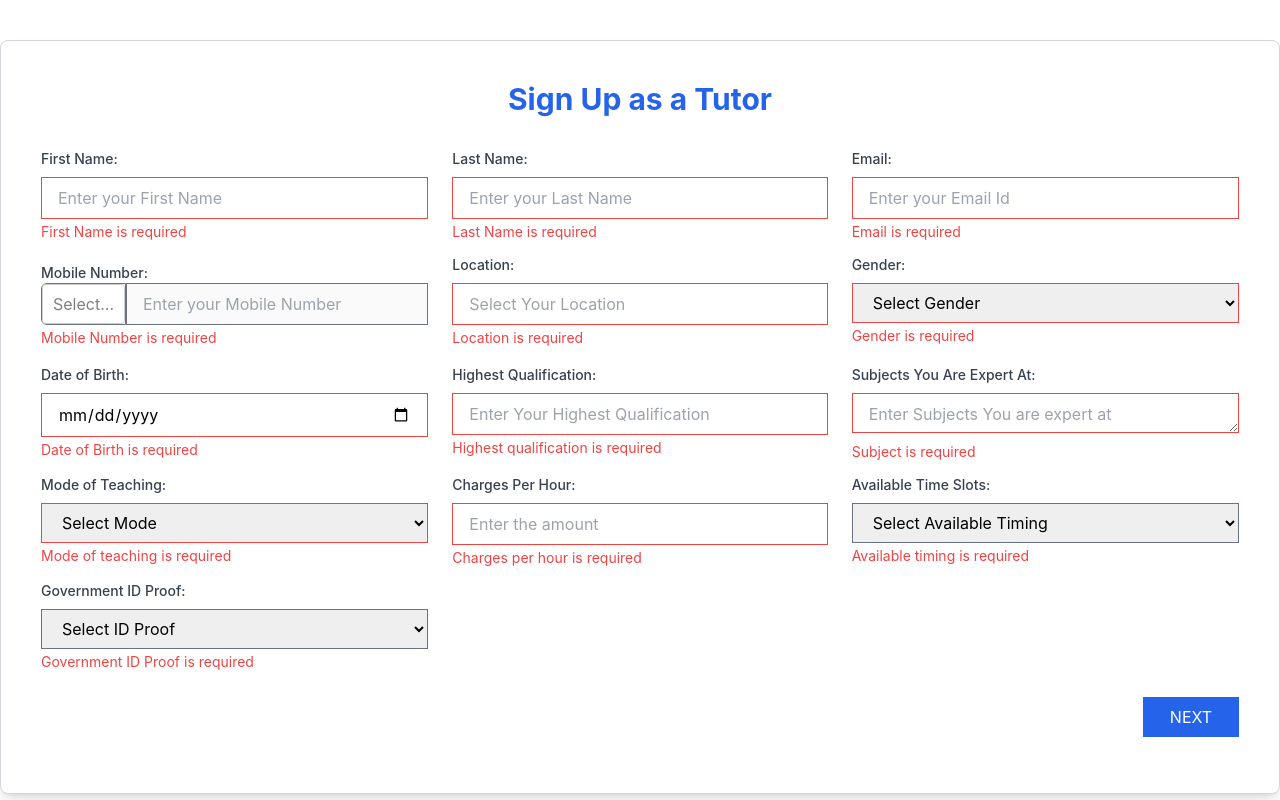
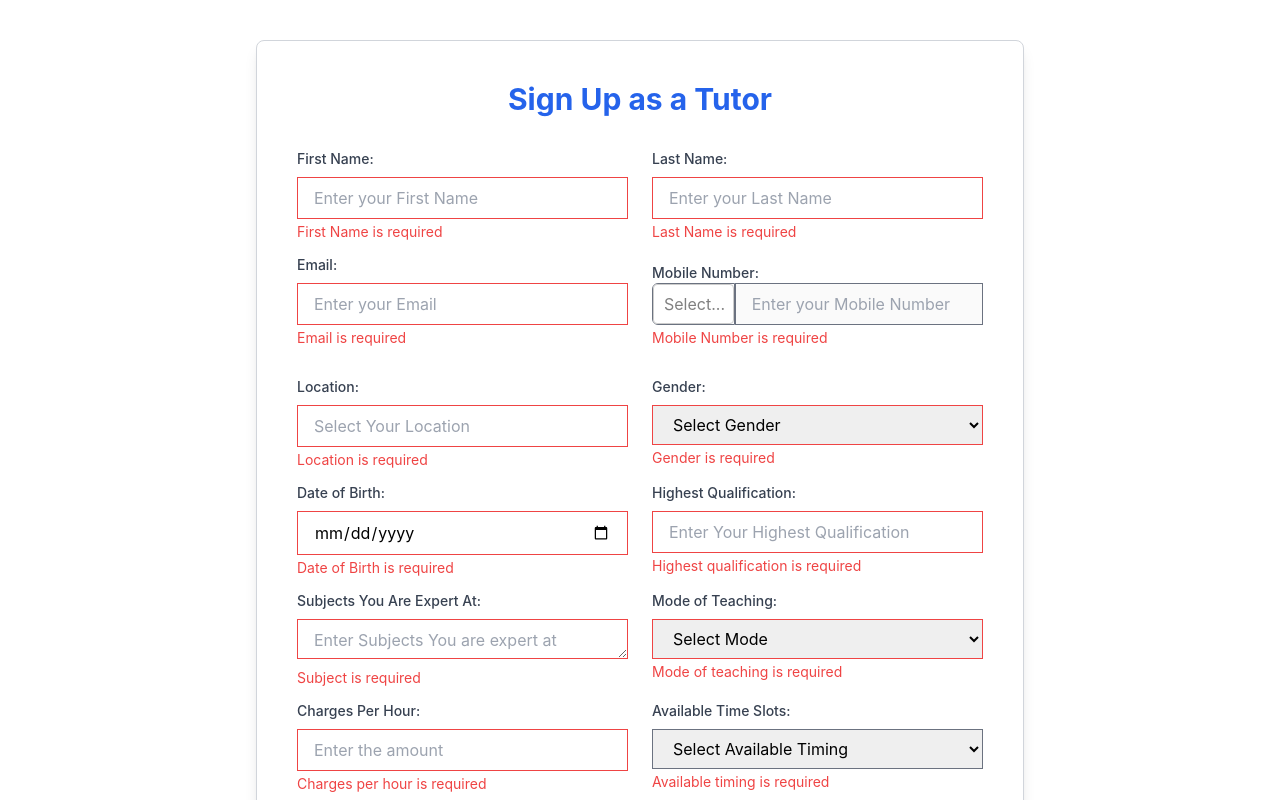
Before and after one commit to Saikumar1-rf/Tutionspage, a React (Create React App) app: page /tutor in a window 1280 px wide. Both pictures are taken after a click on the button "NEXT". Shown: the top 800 px of the page. Built offline with nearby package versions, Linux system fonts and the light colour scheme.

Commit message:
addedtutions

```diff
--- a/package.json
+++ b/package.json
@@ -6,6 +6,7 @@
     "@testing-library/jest-dom": "^5.17.0",
     "@testing-library/react": "^13.4.0",
     "@testing-library/user-event": "^13.5.0",
+    "axios": "^1.7.7",
     "react": "^18.3.1",
     "react-dom": "^18.3.1",
     "react-icons": "^5.3.0",
--- a/src/Components/SignUp.js
+++ b/src/Components/SignUp.js
@@ -1,8 +1,8 @@
-import React, { useState } from "react";
+import React, { useState, useMemo } from "react";
 import { countries } from "./countries";
 import Select from "react-select";
 import { useNavigate } from "react-router-dom";
-
+import axios from "axios";
 const SignUp = ({ setIsSubmitted }) => {
   const [formData, setFormData] = useState({
     firstName: "",
@@ -21,7 +21,9 @@ const SignUp = ({ setIsSubmitted }) => {
     file: null,
     chargesPerHour: "",
     availableTimings: "",
+    category: "",
   });
+
   const navigate = useNavigate();
   const [isSubmitting, setIsSubmitting] = useState(false);
   const [selectedCountryCode, setSelectedCountryCode] = useState(""); // State for selected country code
@@ -71,8 +73,8 @@ const SignUp = ({ setIsSubmitted }) => {
           )
             .then((response) => response.json())
             .then((data) => {
-              const { suburb, city, state, country } = data.address; // suburb = area/neighborhood
-              const exactLocation = `${suburb}, ${city}, ${state}, ${country}`;
+              const { suburb, city, state, country, postcode } = data.address; // suburb = area/neighborhood
+              const exactLocation = `${suburb}, ${city}, ${state}, ${country}, ${postcode}`;
 
               // Set the location as "Area, City, State, Country"
               setFormData((prevFormData) => ({
@@ -157,7 +159,7 @@ const SignUp = ({ setIsSubmitted }) => {
       } else {
         setErrors((prevErrors) => ({
           ...prevErrors,
-          passportNumber: "", // Clear any errors
+          passportNumber: "",
         }));
       }
     }
@@ -199,10 +201,9 @@ const SignUp = ({ setIsSubmitted }) => {
     // Update the form data
     setFormData((prev) => ({ ...prev, [name]: newValue }));
 
-    // Set validation errors
+    // // Set validation errors
     // setErrors(validate());
   };
-
 
   const handleNameChar = (e) => {
     const key = e.key;
@@ -219,7 +220,7 @@ const SignUp = ({ setIsSubmitted }) => {
     } else if (!/^[A-Za-z]/.test(value) && key !== " ") {
       newError.firstName = "Must start with a Character"; // Adjust error message as needed
     }
-  }
+  };
 
   const handleInput = (e) => {
     const { name, value } = e.target;
@@ -285,12 +286,14 @@ const SignUp = ({ setIsSubmitted }) => {
     if (!formData.govtIdProof)
       newErrors.govtIdProof = "Government ID Proof is required";
     // Validate Highest Qualification
-    const qualificationRegex = /^[A-Za-z\s]+$/; // Allow only letters and spaces
+    const qualificationRegex =
+      /^[A-Za-z0-9\s!@#$%^&*()_+\-=\[\]{};':"\\|,.<>\/?]+$/;
+
     if (!formData.qualification.trim()) {
       newErrors.qualification = "Highest qualification is required";
     } else if (!qualificationRegex.test(formData.qualification)) {
       newErrors.qualification =
-        "Invalid qualification format. Only letters and spaces are allowed.";
+        "Invalid qualification format. Only letters, numbers, and special characters are allowed.";
     }
 
     // Charges Per Hour validation
@@ -326,17 +329,91 @@ const SignUp = ({ setIsSubmitted }) => {
     if (!formData.availableTimings) {
       newErrors.availableTimings = "Available timing is required";
     }
+    if (!formData.category) {
+      newErrors.category = "Category is required";
+    }
 
     return newErrors;
   };
 
-  const handleSubmit = (e) => {
+  // const handleSubmit = (e) => {
+  //   e.preventDefault();
+
+  //   const postRequest=()=> {
+  //     try{
+  //       const response=axios.post()
+  //       const data=response.data
+  //       console.log(data)
+  //     }catch(err){
+  //       console.log(err)
+  //     }
+
+  //     setFormData
+
+  //   }
+
+  //   const newErrors = validate();
+  //   if (Object.keys(newErrors).length === 0) {
+  //     console.log("Form submitted successfully", formData);
+  //     setIsSubmitted(true);
+  //     navigate("/success");
+  //   } else {
+  //     setErrors(newErrors);
+  //   }
+  // };
+  const handleSubmit = async (e) => {
     e.preventDefault();
+
     const newErrors = validate();
     if (Object.keys(newErrors).length === 0) {
-      console.log("Form submitted successfully", formData);
+      try {
+        // Create FormData to handle file and other data
+        const formDataToSend = new FormData();
+        formDataToSend.append("firstName", formData.firstName);
+        formDataToSend.append("lastName", formData.lastName);
+        formDataToSend.append("emailId", formData.emailId);
+        formDataToSend.append("phoneNumber", formData.phoneNumber);
+        formDataToSend.append("location", formData.location);
+        formDataToSend.append("gender", formData.gender);
+        formDataToSend.append("dob", formData.dob);
+        formDataToSend.append(
+          "highestQualification",
+          formData.highestQualification
+        );
+        formDataToSend.append(
+          "subjectsYouAreExpertAt",
+          formData.subjectsYouAreExpertAt
+        );
+        formDataToSend.append("modeOfTeaching", formData.modeOfTeaching);
+        formDataToSend.append("govtIdProof", formData.govtIdProof);
+        formDataToSend.append("aadhaarNumber", formData.aadhaarNumber);
+        formDataToSend.append("passportNumber", formData.passportNumber);
+        formDataToSend.append("chargesPerHour", formData.chargesPerHour);
+        formDataToSend.append("category", formData.category);
+        formDataToSend.append("availableTimings", formData.availableTimings);
+        formDataToSend.append("file", formData.file); // Add the file
+
+        // Axios POST request
+        const response = await axios.post(
+          "https://your-api-endpoint.com/api/signup",
+          formDataToSend,
+          {
+            headers: {
+              "Content-Type": "multipart/form-data",
+            },
+          }
+        );
+
+        // Handle response
+        console.log("Form submitted successfully", response.data);
+
+        // If successful, set the submission state and navigate to success page
         setIsSubmitted(true);
         navigate("/success");
+      } catch (error) {
+        // Handle error
+        console.error("Error submitting form", error);
+      }
     } else {
       setErrors(newErrors);
     }
@@ -389,18 +466,19 @@ const SignUp = ({ setIsSubmitted }) => {
   };
 
   // Usage in the component
-  const availableTimings = generateTimings();
+  const availableTimings = useMemo(() => generateTimings(), []);
+
   console.log(availableTimings);
 
   return (
-    <div className="max-w-10xl sm-640px mx-auto mt-10 p-10 bg-white border border-gray-300 rounded-lg shadow-lg">
+    <div className="max-w-3xl sm-640px mx-auto mt-10 p-10 bg-white border border-gray-300 rounded-lg shadow-lg">
       <h2 className="text-3xl font-bold text-center text-blue-600 mb-8">
         Sign Up as a Tutor
       </h2>
-      <form  onSubmit={handleSubmit}>
-        {/* Row 1: First Name, Last Name, Email */}
+      <form onSubmit={handleSubmit}>
+        {/* Row 1: First Name and Last Name */}
         <div className="flex mb-3">
-          <div className="w-1/3 pr-3">
+          <div className="w-1/2 pr-3">
             <label className="block mb-2 text-sm font-medium text-gray-700 float-start">
               First Name:
             </label>
@@ -422,7 +500,7 @@ const SignUp = ({ setIsSubmitted }) => {
               <span className="text-red-500 text-sm">{errors.firstName}</span>
             )}
           </div>
-          <div className="w-1/3 px-3">
+          <div className="w-1/2 pl-3">
             <label className="block mb-2 text-sm font-medium text-gray-700 float-start">
               Last Name:
             </label>
@@ -444,14 +522,18 @@ const SignUp = ({ setIsSubmitted }) => {
               <span className="text-red-500 text-sm">{errors.lastName}</span>
             )}
           </div>
-          <div className="w-1/3 pl-3">
+        </div>
+
+        {/* Row 2: Email and Mobile Number */}
+        <div className="flex mb-3">
+          <div className="w-full pr-3">
             <label className="block mb-2 text-sm font-medium text-gray-700 float-start">
               Email:
             </label>
             <input
               type="email"
               name="email"
-              placeholder="Enter your Email Id"
+              placeholder="Enter your Email"
               maxLength={30}
               value={formData.email}
               onChange={handleChange}
@@ -464,12 +546,7 @@ const SignUp = ({ setIsSubmitted }) => {
               <span className="text-red-500 text-sm">{errors.email}</span>
             )}
           </div>
-        </div>
-
-        {/* Row 2: Mobile Number, Location, Gender */}
-        <div className="flex">
-
-          <div className="w-1/3 pr-3 mt-2 mb-4">
+          <div className="w-full pl-3 mt-2 mb-4">
             <label className="text-sm font-medium text-gray-700 float-start">
               Mobile Number:
             </label>
@@ -517,7 +594,7 @@ const SignUp = ({ setIsSubmitted }) => {
                 value={personInfo.phone || ""}
                 disabled={!selectedCountry}
                 onChange={(e) => {
-                  const inputValue = e.target.value.replace(/[^0-9]/g, ""); // Allow only numbers
+                  const inputValue = e.target.value.replace(/[^0-9]/g, "");
                   setPersonInfo({ ...personInfo, phone: inputValue });
                   setFormData({ ...formData, phoneNumber: inputValue });
                 }}
@@ -534,7 +611,7 @@ const SignUp = ({ setIsSubmitted }) => {
                   setPersonInfo({ ...personInfo, phone: inputValue });
                   setFormData({ ...formData, phoneNumber: inputValue });
                 }}
-                className={`w-full px-4 py-4 border border-gray-500 ${
+                className={`w-full px-4 py-2 border border-gray-500 ${
                   selectedCountry && personInfo.phone
                     ? !validateStartDigits(personInfo.phone, selectedCountry)
                       ? "border-red-500"
@@ -550,9 +627,11 @@ const SignUp = ({ setIsSubmitted }) => {
               <span className="text-red-500 text-sm">{errors.phoneNumber}</span>
             )}
           </div>
+        </div>
 
-
-          <div className="w-1/3 px-3">
+        {/* Row 3: Location and Gender */}
+        <div className="flex mb-3">
+          <div className="w-1/2 pr-3">
             <label className="block mb-2 text-sm font-medium text-gray-700 float-start">
               Location:
             </label>
@@ -572,7 +651,7 @@ const SignUp = ({ setIsSubmitted }) => {
               <span className="text-red-500 text-sm">{errors.location}</span>
             )}
           </div>
-          <div className="w-1/3 pl-3">
+          <div className="w-1/2 pl-3">
             <label className="block mb-2 text-sm font-medium text-gray-700 float-start">
               Gender:
             </label>
@@ -594,9 +673,9 @@ const SignUp = ({ setIsSubmitted }) => {
           </div>
         </div>
 
-        {/* Row 3: Date of Birth, Highest Qualification, Subjects You Are Expert At */}
+        {/* Row 4: Date of Birth and Highest Qualification */}
         <div className="flex mb-3">
-          <div className="w-1/3 pr-3">
+          <div className="w-1/2 pr-3">
             <label className="block mb-2 text-sm font-medium text-gray-700 float-start">
               Date of Birth:
             </label>
@@ -611,12 +690,12 @@ const SignUp = ({ setIsSubmitted }) => {
                 )
                   .toISOString()
                   .split("T")[0]
-              } // Restrict to exactly 2 years ago
+              }
               min={
                 new Date(new Date().setFullYear(new Date().getFullYear() - 100))
                   .toISOString()
                   .split("T")[0]
-              } // Disable dates more than 100 years ago
+              }
               className={`w-full px-4 py-2 border border-gray-500 outline-none  ${
                 errors.dob ? "border-red-500" : ""
               }`}
@@ -626,7 +705,7 @@ const SignUp = ({ setIsSubmitted }) => {
               <span className="text-red-500 text-sm">{errors.dob}</span>
             )}
           </div>
-          <div className="w-1/3 px-3">
+          <div className="w-1/2 pl-3">
             <label className="block mb-2 text-sm font-medium text-gray-700 float-start">
               Highest Qualification:
             </label>
@@ -637,7 +716,7 @@ const SignUp = ({ setIsSubmitted }) => {
               placeholder="Enter Your Highest Qualification"
               value={formData.qualification}
               onChange={(e) => {
-      const newValue = e.target.value; // Allow any character
+                const newValue = e.target.value;
                 setFormData({ ...formData, qualification: newValue });
               }}
               className={`w-full px-4 py-2 border border-gray-500 outline-none ${
@@ -650,7 +729,11 @@ const SignUp = ({ setIsSubmitted }) => {
               </span>
             )}
           </div>
-          <div className="w-1/3 pl-3">
+        </div>
+
+        {/* Row 5: Subjects and Mode of Teaching */}
+        <div className="flex mb-3">
+          <div className="w-1/2 pr-3">
             <label className="block mb-2 text-sm font-medium text-gray-700 float-start">
               Subjects You Are Expert At:
             </label>
@@ -667,11 +750,7 @@ const SignUp = ({ setIsSubmitted }) => {
               <span className="text-red-500 text-sm">{errors.subject}</span>
             )}
           </div>
-        </div>
-
-        {/* Row 4: Mode of Teaching, Charges per Hour, Available Timings */}
-        <div className="flex mb-3">
-          <div className="w-1/3 pr-3">
+          <div className="w-1/2 pl-3">
             <label className="block mb-2 text-sm font-medium text-gray-700 float-start">
               Mode of Teaching:
             </label>
@@ -694,7 +773,11 @@ const SignUp = ({ setIsSubmitted }) => {
               </span>
             )}
           </div>
-          <div className="w-1/3 px-3">
+        </div>
+
+        {/* Row 6: Charges Per Hour and Available Time Slots */}
+        <div className="flex mb-3">
+          <div className="w-1/2 pr-3">
             <label className="block mb-2 text-sm font-medium text-gray-700 float-start">
               Charges Per Hour:
             </label>
@@ -715,7 +798,7 @@ const SignUp = ({ setIsSubmitted }) => {
               </span>
             )}
           </div>
-          <div className="w-1/3 pl-3">
+          <div className="w-1/2 pl-3">
             <label className="block mb-2 text-sm font-medium text-gray-700 float-start">
               Available Time Slots:
             </label>
@@ -740,9 +823,28 @@ const SignUp = ({ setIsSubmitted }) => {
           </div>
         </div>
 
-        {/* Row 5: Government ID Proof and Number, File Upload */}
-        <div className="flex mb-6">
-          <div className="w-1/3 pr-3">
+        {/* Row 7: Category and Government ID Proof */}
+        <div className="flex mb-3">
+          <div className="w-1/2 pr-3">
+            <label className="block mb-2 text-sm font-medium text-gray-700 float-start">
+              Category:
+            </label>
+            <input
+              type="text"
+              name="category"
+              maxLength={30}
+              placeholder="Enter the category"
+              value={formData.category}
+              onChange={handleChange}
+              className={`w-full px-4 py-2 border border-gray-500 outline-none ${
+                errors.category ? "border-red-500" : ""
+              }`}
+            />
+            {errors.category && (
+              <span className="text-red-500 text-sm">{errors.category}</span>
+            )}
+          </div>
+          <div className="w-1/2 pl-3">
             <label className="block mb-2 text-sm font-medium text-gray-700 float-start">
               Government ID Proof:
             </label>
@@ -762,11 +864,13 @@ const SignUp = ({ setIsSubmitted }) => {
               <span className="text-red-500 text-sm">{errors.govtIdProof}</span>
             )}
           </div>
+        </div>
 
-          {/* Conditional Rendering based on selected Government ID Proof */}
+        {/* Row 8: Aadhaar/Passport Number and Document Upload */}
+        <div className="flex mb-3">
           {formData.govtIdProof && (
             <>
-              <div className="w-1/3 px-3">
+              <div className="w-1/2 pr-3">
                 <label className="block mb-2 text-sm font-medium text-gray-700 float-start">
                   {formData.govtIdProof === "Aadhaar Card"
                     ? "Aadhaar Number:"
@@ -785,7 +889,7 @@ const SignUp = ({ setIsSubmitted }) => {
                       : formData.passportNumber
                   }
                   onChange={handleChange}
-                  maxLength={formData.govtIdProof === "Aadhaar Card" ? 12 : 8} // Set max length for passport to 8
+                  maxLength={formData.govtIdProof === "Aadhaar Card" ? 12 : 8}
                   className={`w-full px-4 py-2 border border-gray-500 outline-none ${
                     formData.govtIdProof === "Aadhaar Card" &&
                     errors.aadhaarNumber
@@ -811,7 +915,8 @@ const SignUp = ({ setIsSubmitted }) => {
                   )}
               </div>
 
-              <div className="w-1/3 pl-3">
+              <div className="w-1/2 pl-3">
+                {/* Document Upload */}
                 <label className="block mb-2 text-sm font-medium text-gray-700 float-start">
                   Upload{" "}
                   {formData.govtIdProof === "Aadhaar Card"
@@ -822,7 +927,7 @@ const SignUp = ({ setIsSubmitted }) => {
                   type="file"
                   name="file"
                   onChange={handleFileChange}
-                  className={`w-full px-1 py-2 border border-gray-500 outline-none ${
+                  className={`w-full px-4 py-2 border border-gray-500 outline-none ${
                     errors.file ? "border-red-500" : ""
                   }`}
                 />
```
Also changed, not shown: src/Components/Student.js (+76 -40 lines), 1 other file (tests, documents, lock files or other folders). Lines whose indentation alone changed are shown as unchanged.
